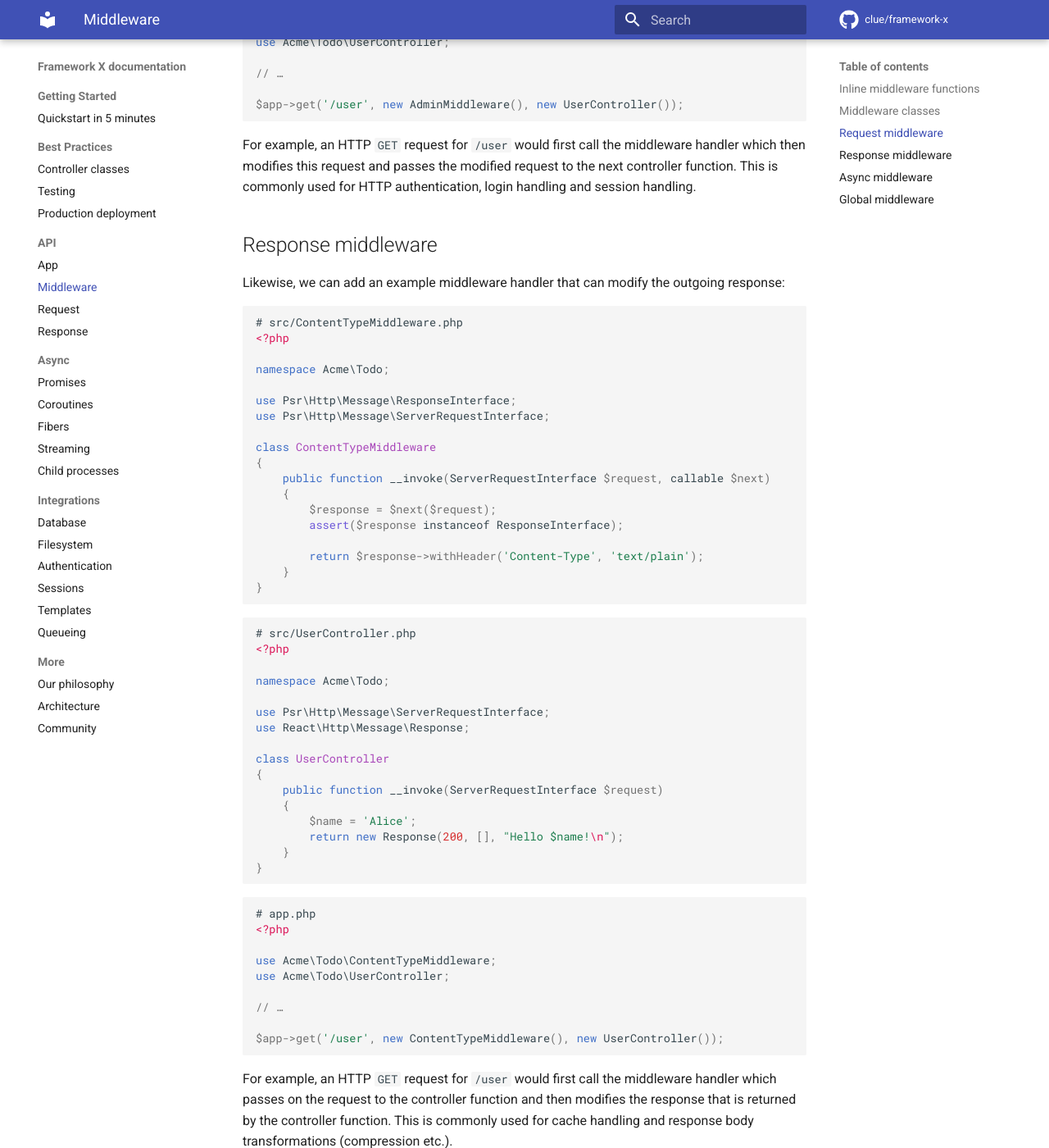
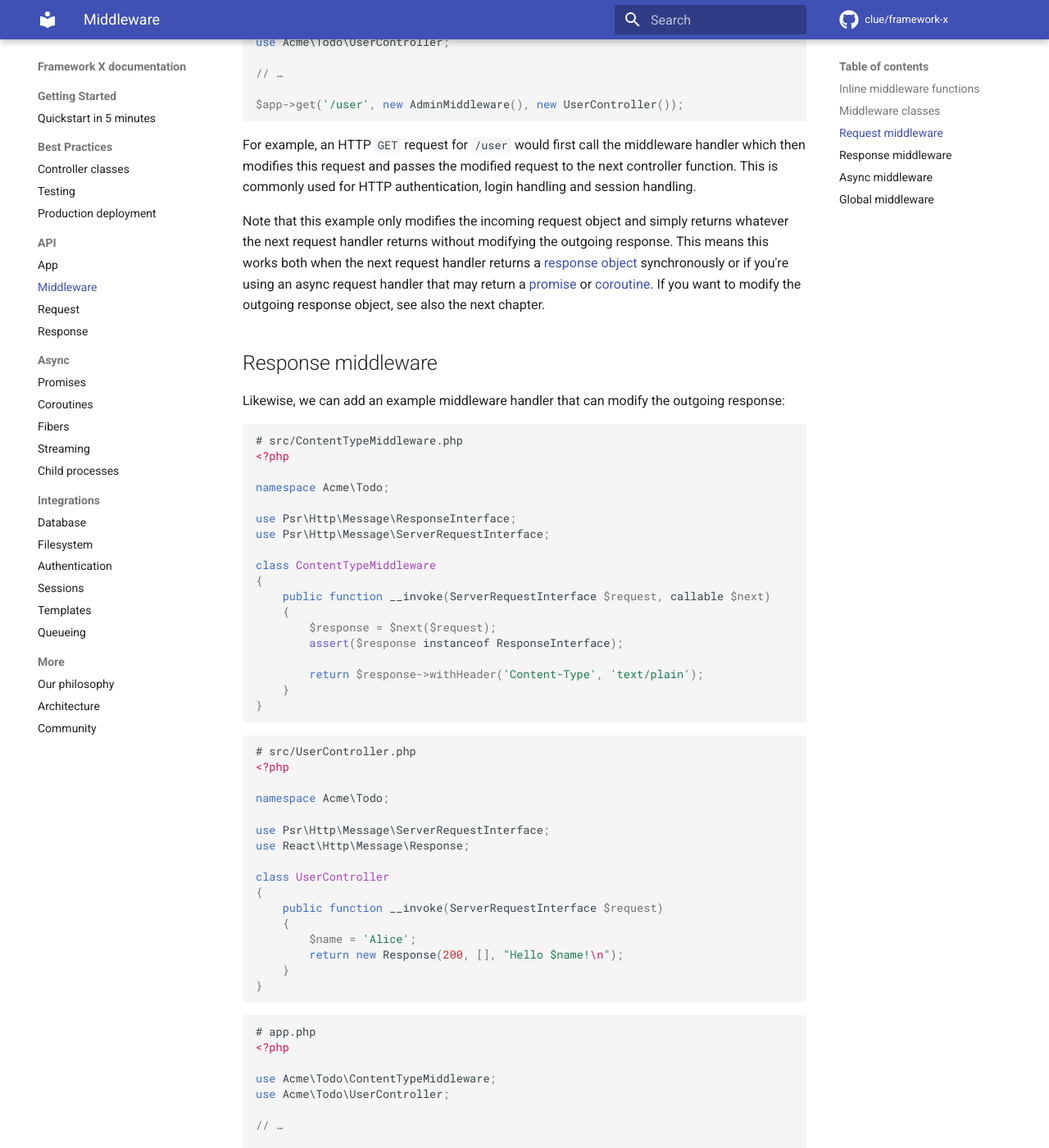
Before and after one commit to clue/framework-x, an MkDocs documentation site: the page built from docs/api/middleware.md, in a window 1280 px wide and 1400 px high, scrolled down 3187 px. Shown: the whole window at 82% size. Built offline with MkDocs 1.6.1 and Material for MkDocs 9.7.7, drawn with Linux system fonts in a browser that asks for light colours; comment, search, counter and statistics services are not loaded; some of the changed text lies outside the part shown.

Commit message:
Improve documentation references for async middleware

```diff
--- a/docs/api/middleware.md
+++ b/docs/api/middleware.md
@@ -164,6 +164,14 @@ $app->get('/user', new AdminMiddleware(), new UserController());
 For example, an HTTP `GET` request for `/user` would first call the middleware handler which then modifies this request and passes the modified request to the next controller function.
 This is commonly used for HTTP authentication, login handling and session handling.
 
+Note that this example only modifies the incoming request object and simply
+returns whatever the next request handler returns without modifying the outgoing
+response. This means this works both when the next request handler returns a
+[response object](../api/response.md) synchronously or if you're using an async
+request handler that may return a [promise](../async/promises.md) or
+[coroutine](../async/coroutines.md). If you want to modify the outgoing response
+object, see also the next chapter.
+
 ## Response middleware
 
 Likewise, we can add an example middleware handler that can modify the outgoing response:
@@ -222,6 +230,12 @@ $app->get('/user', new ContentTypeMiddleware(), new UserController());
 
 For example, an HTTP `GET` request for `/user` would first call the middleware handler which passes on the request to the controller function and then modifies the response that is returned by the controller function.
 This is commonly used for cache handling and response body transformations (compression etc.).
+
+Note that this example assumes the next request handler returns a
+[response object](../api/response.md) synchronously. If you're writing a
+middleware that also needs to support async request handlers that may
+return a [promise](../async/promises.md) or [coroutine](../async/coroutines.md),
+see also the next chapter.
 
 ## Async middleware
 
@@ -329,10 +343,9 @@ This is commonly used for cache handling and response body transformations (comp
 > 🔮 **Future fiber support in PHP 8.1**
 >
 > In the future, PHP 8.1 will provide native support for [fibers](../async/fibers.md).
-> Once fibers become mainstream, there would be little reason to use
-> Generator-based coroutines anymore.
-> While fibers will help to avoid using promises for many common use cases,
-> promises will still be useful for concurrent execution.
+> Once fibers become mainstream, we can simplify this example significantly
+> because we wouldn't have to use [promises](../async/promises.md) or
+> [Generator-based coroutines](../async/coroutines.md) anymore.
 > See [fibers](../async/fibers.md) for more details.
 
 ## Global middleware
```
